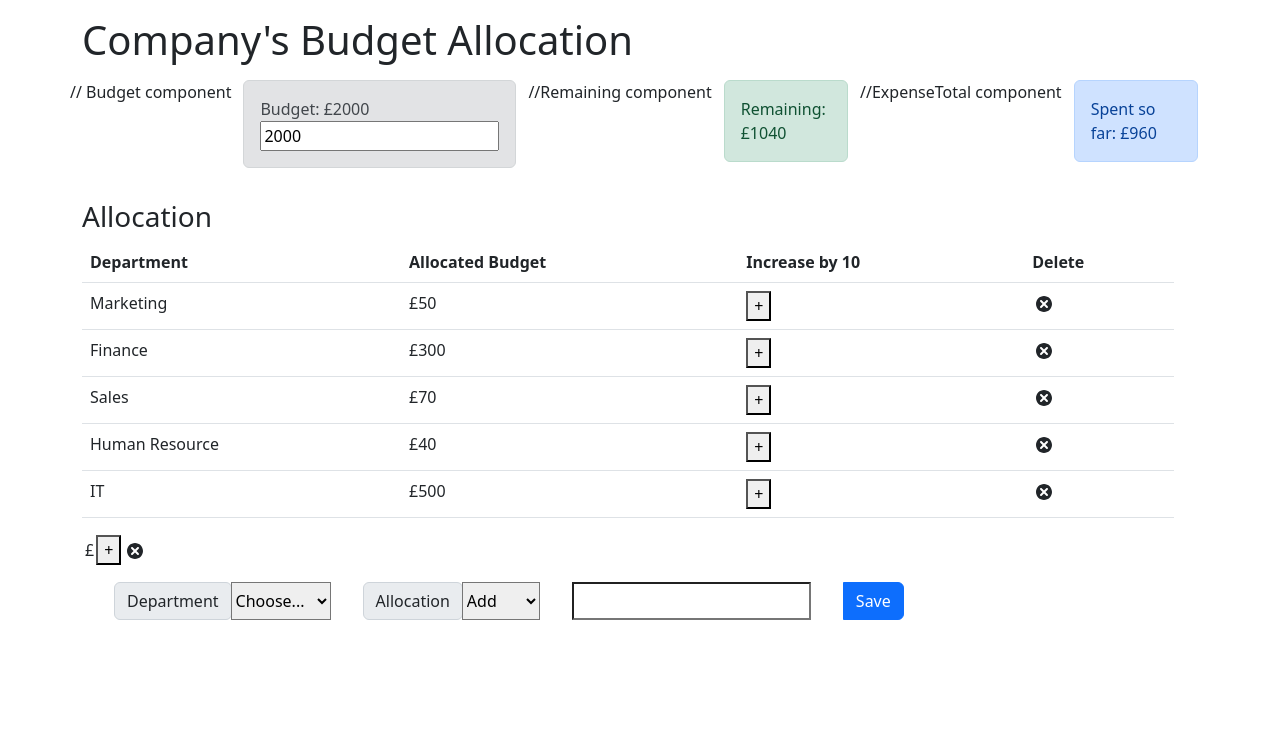
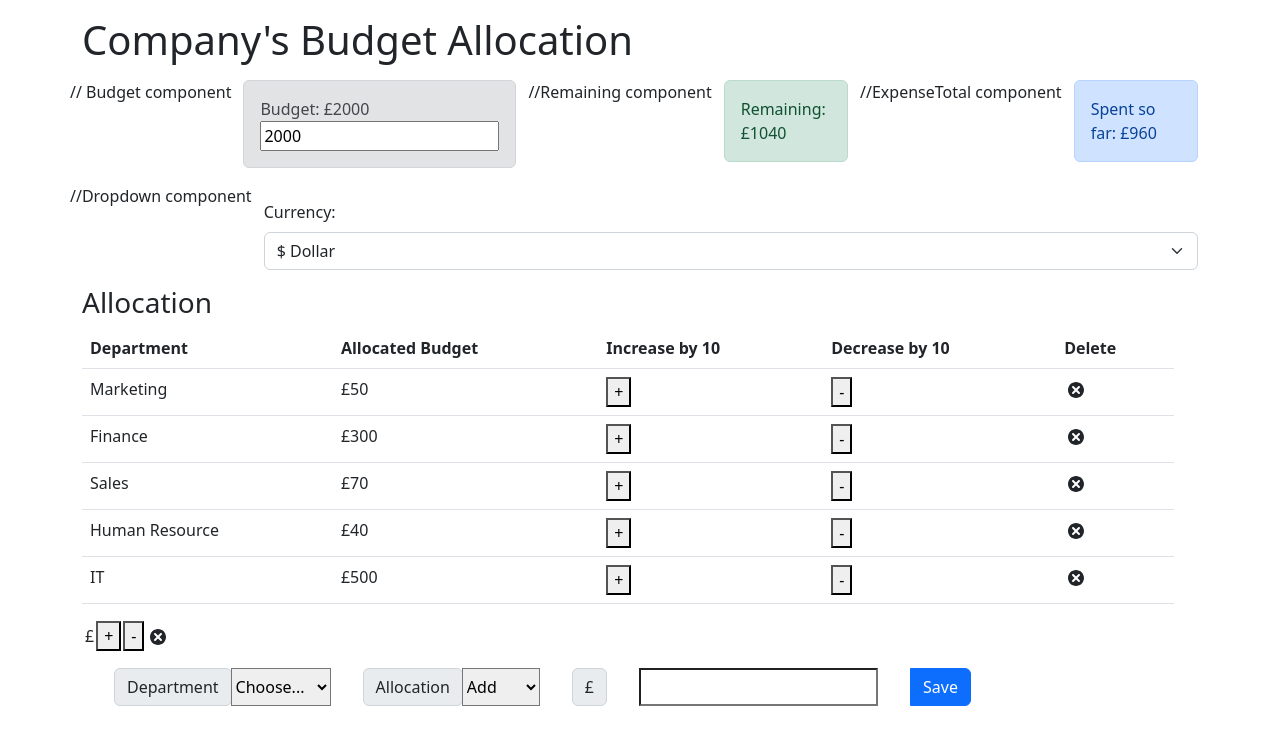
Before and after one commit to ibm-developer-skills-network/ejtos-react_budget_app, a React (Create React App) app: page / in a window 1280 px wide. Shown: the top 744 px of the page. Built offline with nearby package versions, Linux system fonts and the light colour scheme.

Commit message:
Final Project

```diff
--- a/src/App.js
+++ b/src/App.js
@@ -11,6 +11,7 @@ import ExpenseTotal from './components/ExpenseTotal';
 import AllocationForm from './components/AllocationForm';
 import ExpenseList from './components/ExpenseList';
 import ExpenseItem from './components/ExpenseItem';
+import Dropdown from './components/Dropdown';
 
 
 
@@ -39,6 +40,12 @@ const App = () => {
                         <ExpenseTotal />
                     </div>
 
+                     {/* Add Dropdown component here under */}
+                     //Dropdown component
+                    <div className='col-sm'>
+                        <Dropdown />
+                    </div>
+
                         {/* Add ExpenseList component here under */}
                     <h3 className='mt-3'>Allocation</h3>
                    <div className='row '>
--- a/src/components/AllocationForm.js
+++ b/src/components/AllocationForm.js
@@ -1,19 +1,23 @@
-
-import React, { useContext, useState } from 'react';
+import React, { useContext, useState, useEffect } from 'react';
 import { AppContext } from '../context/AppContext';
 
 const AllocationForm = (props) => {
-    const { dispatch,remaining  } = useContext(AppContext);
+    const { dispatch, remaining, currency } = useContext(AppContext);
 
     const [name, setName] = useState('');
     const [cost, setCost] = useState('');
     const [action, setAction] = useState('');
+    const [currencySymbol, setCurrencySymbol] = useState(currency); // Initialize with the current currency
+
+    useEffect(() => {
+        // Update currencySymbol when the currency changes
+        setCurrencySymbol(currency);
+    }, [currency]);
 
     const submitEvent = () => {
-
-            if(cost > remaining) {
-                alert("The value cannot exceed remaining funds  £"+remaining);
-                setCost("");
+        if (cost > remaining) {
+            alert(`The value cannot exceed remaining funds ${currencySymbol}${remaining}`);
+            setCost('');
             return;
         }
 
@@ -21,7 +25,8 @@ const AllocationForm = (props) => {
             name: name,
             cost: parseInt(cost),
         };
-        if(action === "Reduce") {
+
+        if (action === 'Reduce') {
             dispatch({
                 type: 'RED_EXPENSE',
                 payload: expense,
@@ -37,7 +42,6 @@ const AllocationForm = (props) => {
     return (
         <div>
             <div className='row'>
-
                 <div className="input-group mb-3" style={{ marginLeft: '2rem' }}>
                     <div className="input-group-prepend">
                         <label className="input-group-text" htmlFor="inputGroupSelect01">Department</label>
@@ -60,21 +64,24 @@ const AllocationForm = (props) => {
                         <option value="Reduce" name="Reduce">Reduce</option>
                     </select>
 
+                    <div className="input-group-prepend" style={{ marginLeft: '2rem' }}>
+                        <span className="input-group-text">{currencySymbol}</span>
+                    </div>
+
                     <input
                         required='required'
                         type='number'
                         id='cost'
                         value={cost}
-                        style={{ marginLeft: '2rem' , size: 10}}
-                        onChange={(event) => setCost(event.target.value)}>
-                        </input>
+                        style={{ marginLeft: '2rem', size: 10 }}
+                        onChange={(event) => setCost(event.target.value)}
+                    ></input>
 
                     <button className="btn btn-primary" onClick={submitEvent} style={{ marginLeft: '2rem' }}>
                         Save
                     </button>
                 </div>
             </div>
-
         </div>
     );
 };
--- a/src/components/Budget.js
+++ b/src/components/Budget.js
@@ -1,18 +1,26 @@
-
-import React, { useContext, useState } from 'react';
+import React, { useContext, useState, useEffect } from 'react';
 import { AppContext } from '../context/AppContext';
 
 const Budget = () => {
-    const { budget } = useContext(AppContext);
+    const { budget, currency } = useContext(AppContext);
     const [newBudget, setNewBudget] = useState(budget);
+    const [currencySymbol, setCurrencySymbol] = useState(currency); // Initialize with the current currency
+
+    useEffect(() => {
+        // Update currencySymbol when the currency changes
+        setCurrencySymbol(currency);
+    }, [currency]);
+
     const handleBudgetChange = (event) => {
         setNewBudget(event.target.value);
     }
+
     return (
-<div className='alert alert-secondary'>
-<span>Budget: £{budget}</span>
-<input type="number" step="10" value={newBudget} onChange={handleBudgetChange}></input>
-</div>
+        <div className='alert alert-secondary'>
+            <span>Budget: {currencySymbol}{budget}</span>
+            <input type="number" step="10" value={newBudget} onChange={handleBudgetChange}></input>
+        </div>
     );
 };
+
 export default Budget;
--- /dev/null
+++ b/src/components/Dropdown.js
@@ -0,0 +1,29 @@
+import React, { useContext } from 'react';
+import { AppContext } from '../context/AppContext';
+
+const Dropdown = () => {
+  const { currency, dispatch } = useContext(AppContext);
+
+  const handleCurrencyChange = (event) => {
+    dispatch({ type: 'CHG_CURRENCY', payload: event.target.value });
+  };
+
+  return (
+    <div className="mt-3">
+      <label htmlFor="currencySelect" className="form-label">Currency:</label>
+      <select
+        id="currencySelect"
+        value={currency}
+        onChange={handleCurrencyChange}
+        className="form-select"
+      >
+        <option value="USD">$ Dollar</option>
+        <option value="GBP">£ Pound</option>
+        <option value="EUR">€ Euro</option>
+        <option value="INR">₹ Rupee</option>
+      </select>
+    </div>
+  );
+};
+
+export default Dropdown;
--- a/src/components/ExpenseItem.js
+++ b/src/components/ExpenseItem.js
@@ -1,10 +1,14 @@
-
-import React, { useContext } from 'react';
+import React, { useContext, useEffect, useState } from 'react';
 import { TiDelete } from 'react-icons/ti';
 import { AppContext } from '../context/AppContext';
 
 const ExpenseItem = (props) => {
-    const { dispatch } = useContext(AppContext);
+    const { dispatch, currency } = useContext(AppContext);
+    const [currencySymbol, setCurrencySymbol] = useState(currency);
+
+    useEffect(() => {
+        setCurrencySymbol(currency);
+    }, [currency]);
 
     const handleDeleteExpense = () => {
         dispatch({
@@ -21,17 +25,35 @@ const ExpenseItem = (props) => {
 
         dispatch({
             type: 'ADD_EXPENSE',
-            payload: expense
+            payload: expense,
         });
+    };
 
-    }
+    const decreaseAllocation = (name) => {
+        const expense = {
+            name: name,
+            cost: -10, // Decrease by 10
+        };
+
+        dispatch({
+            type: 'ADD_EXPENSE',
+            payload: expense,
+        });
+    };
 
     return (
         <tr>
-        <td>{props.name}</td>
-        <td>£{props.cost}</td>
-        <td><button onClick={event=> increaseAllocation(props.name)}>+</button></td>
-        <td><TiDelete size='1.5em' onClick={handleDeleteExpense}></TiDelete></td>
+            <td>{props.name}</td>
+            <td>{currencySymbol}{props.cost}</td>
+            <td>
+                <button onClick={() => increaseAllocation(props.name)}>+</button>
+            </td>
+            <td>
+                <button onClick={() => decreaseAllocation(props.name)}>-</button>
+            </td>
+            <td>
+                <TiDelete size='1.5em' onClick={handleDeleteExpense}></TiDelete>
+            </td>
         </tr>
     );
 };
--- a/src/components/ExpenseList.js
+++ b/src/components/ExpenseList.js
@@ -13,6 +13,7 @@ const ExpenseList = () => {
               <th scope="col">Department</th>
               <th scope="col">Allocated Budget</th>
               <th scope="col">Increase by 10</th>
+              <th scope="col">Decrease by 10</th>
               <th scope="col">Delete</th>
             </tr>
           </thead>
--- a/src/components/ExpenseTotal.js
+++ b/src/components/ExpenseTotal.js
@@ -1,15 +1,24 @@
+import React, { useContext, useEffect, useState } from 'react';
+import { AppContext } from '../context/AppContext';
 
-import React, { useContext } from 'react';
-import { AppContext } from '../context/AppContext';
 const ExpenseTotal = () => {
-    const { expenses } = useContext(AppContext);
+    const { expenses, currency } = useContext(AppContext);
+    const [currencySymbol, setCurrencySymbol] = useState(currency); // Initialize with the current currency
+
+    useEffect(() => {
+        // Update currencySymbol when the currency changes
+        setCurrencySymbol(currency);
+    }, [currency]);
+
     const totalExpenses = expenses.reduce((total, item) => {
         return (total += item.cost);
     }, 0);
+
     return (
         <div className='alert alert-primary'>
-            <span>Spent so far: £{totalExpenses}</span>
+            <span>Spent so far: {currencySymbol}{totalExpenses}</span>
         </div>
     );
 };
+
 export default ExpenseTotal;
--- a/src/components/Remaining.js
+++ b/src/components/Remaining.js
@@ -1,16 +1,25 @@
+import React, { useContext, useEffect, useState } from 'react';
+import { AppContext } from '../context/AppContext';
 
-import React, { useContext } from 'react';
-import { AppContext } from '../context/AppContext';
 const Remaining = () => {
-    const { expenses, budget } = useContext(AppContext);
+    const { expenses, budget, currency } = useContext(AppContext);
+    const [currencySymbol, setCurrencySymbol] = useState(currency); // Initialize with the current currency
+
+    useEffect(() => {
+        // Update currencySymbol when the currency changes
+        setCurrencySymbol(currency);
+    }, [currency]);
+
     const totalExpenses = expenses.reduce((total, item) => {
         return (total = total + item.cost);
     }, 0);
     const alertType = totalExpenses > budget ? 'alert-danger' : 'alert-success';
+
     return (
         <div className={`alert ${alertType}`}>
-            <span>Remaining: £{budget - totalExpenses}</span>
+            <span>Remaining: {currencySymbol}{budget - totalExpenses}</span>
         </div>
     );
 };
+
 export default Remaining;
```
Also changed, not shown: 1 other file (tests, documents, lock files or other folders). Lines whose indentation alone changed are shown as unchanged.
